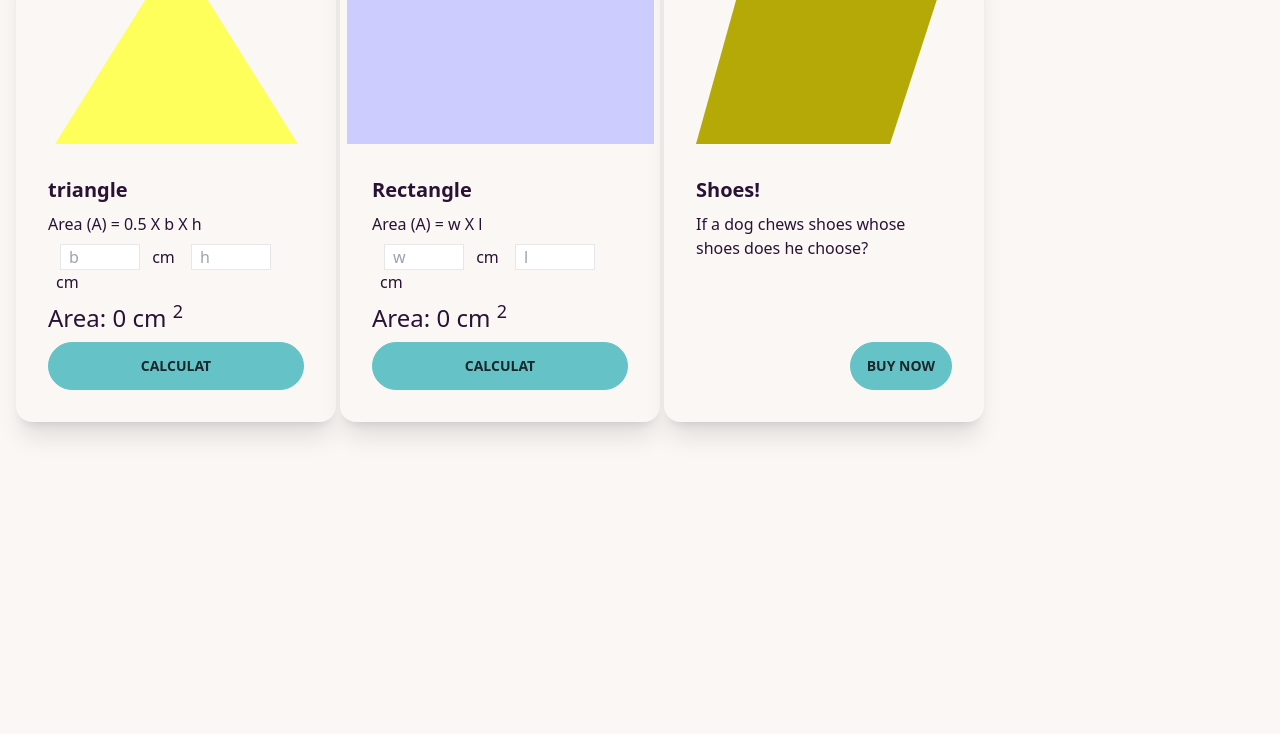
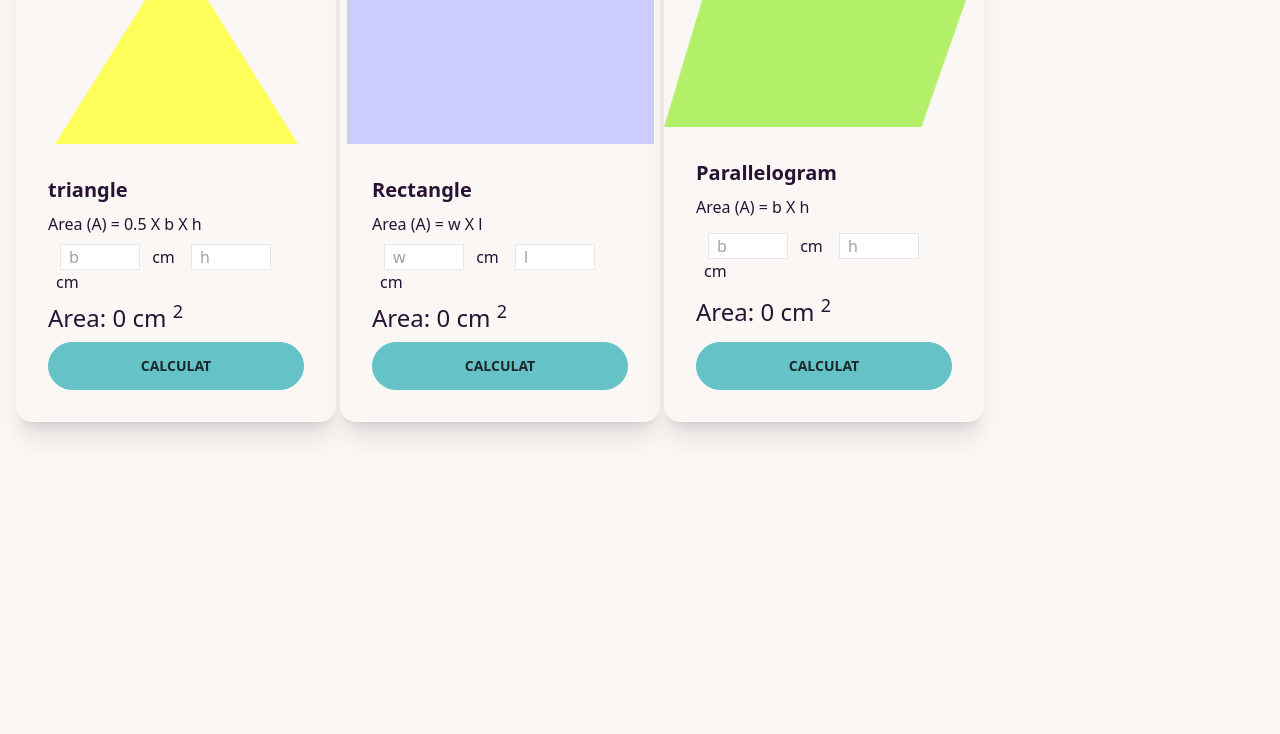
Before and after one commit to 123naim/giometri-genious-28, a plain HTML site: page index.html in a window 1280 px wide. Shown: the part 66-800 px from the top of the page. Drawn offline with nearby package versions, Linux system fonts and the light colour scheme.

Commit message:
'commit'

```diff
--- a/index.html
+++ b/index.html
@@ -37,6 +37,7 @@
                         </div>
                     </div>
                 </div>
+
                 <!-- Rectangle card -->
                 <div class="card w-80 bg-base-100 shadow-xl">
                     <figure><img src="/images/rectangle.png" alt="Shoes" /></figure>
@@ -58,14 +59,25 @@
                         </div>
                     </div>
                 </div>
-                <!-- third card -->
+
+                <!-- parallelogram card -->
                 <div class="card w-80 bg-base-100 shadow-xl">
-                    <figure><img src="/images/rhombus.png" alt="Shoes" /></figure>
+                    <figure><img src="/images/parallelogram.png" alt="Shoes" /></figure>
                     <div class="card-body">
-                        <h2 class="card-title">Shoes!</h2>
-                        <p>If a dog chews shoes whose shoes does he choose?</p>
-                        <div class="card-actions justify-end">
-                            <button class="btn btn-primary">Buy Now</button>
+                        <h2 class="card-title">Parallelogram</h2>
+                        <p>Area (A) = b X h</p>
+                        <p>
+                            <!-- parallelogram width -->
+                            <input id="parallelogram-width" type="text" class="border w-20 ml-3 px-2" placeholder="b">
+                            <span class="ml-2">cm</span>
+
+                            <!-- parallelogram height -->
+                            <input id="parallelogram-height" type="text" class="border w-20 ml-3 px-2" placeholder="h">
+                            <span class="ml-2">cm</span>
+                        </p>
+                        <p class="text-2xl">Area: <span id="parallelogram-area"> 0</span> cm <sup>2</sup></p>
+                        <div class="card-actions">
+                            <button onclick="calculateParallelogramArea()" class="btn btn-primary  w-full">Calculat</button>
                         </div>
                     </div>
                 </div>
--- a/js/index.js
+++ b/js/index.js
@@ -33,3 +33,27 @@ function calculateRectangeArea(){
     const areaSpan = document.getElementById('rectangle-area');
     areaSpan.innerText = area;
 }
+
+
+// Reusable Function --> reduce duplicate code
+function calculateParallelogramArea(){
+    const base = getInputField('parallelogram-width');
+    const height = getInputField('parallelogram-height');
+    const area = base * height;
+
+    setInputValue('parallelogram-area', area);
+
+}
+
+
+// Reusable get input value number
+function getInputField(inputId){
+    const inputField = document.getElementById(inputId);
+    const value = parseFloat(inputField.value);
+    return value;
+}
+
+function setInputValue(id, value){
+    const areaSpan = document.getElementById(id);
+    areaSpan.innerText = value;
+}
```
